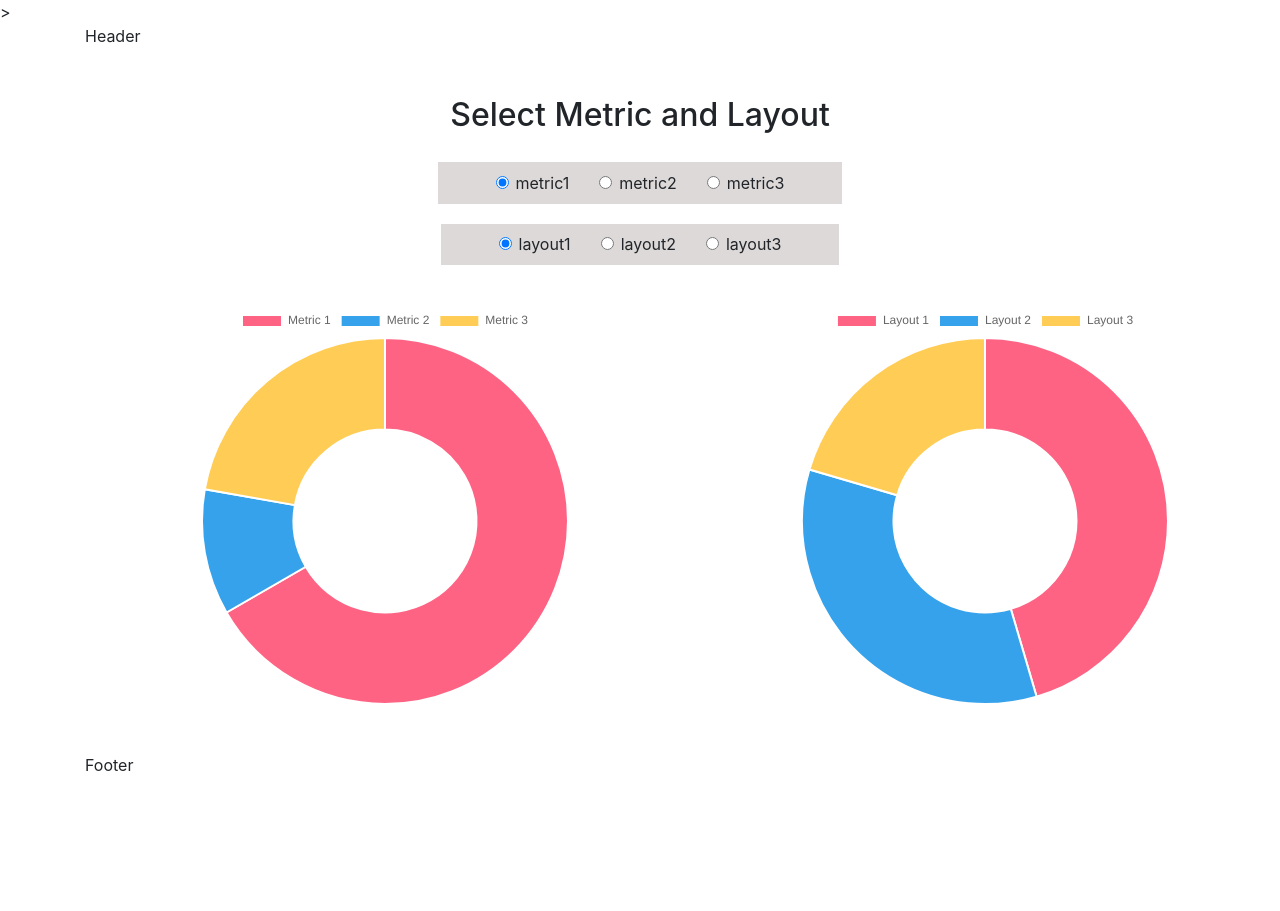
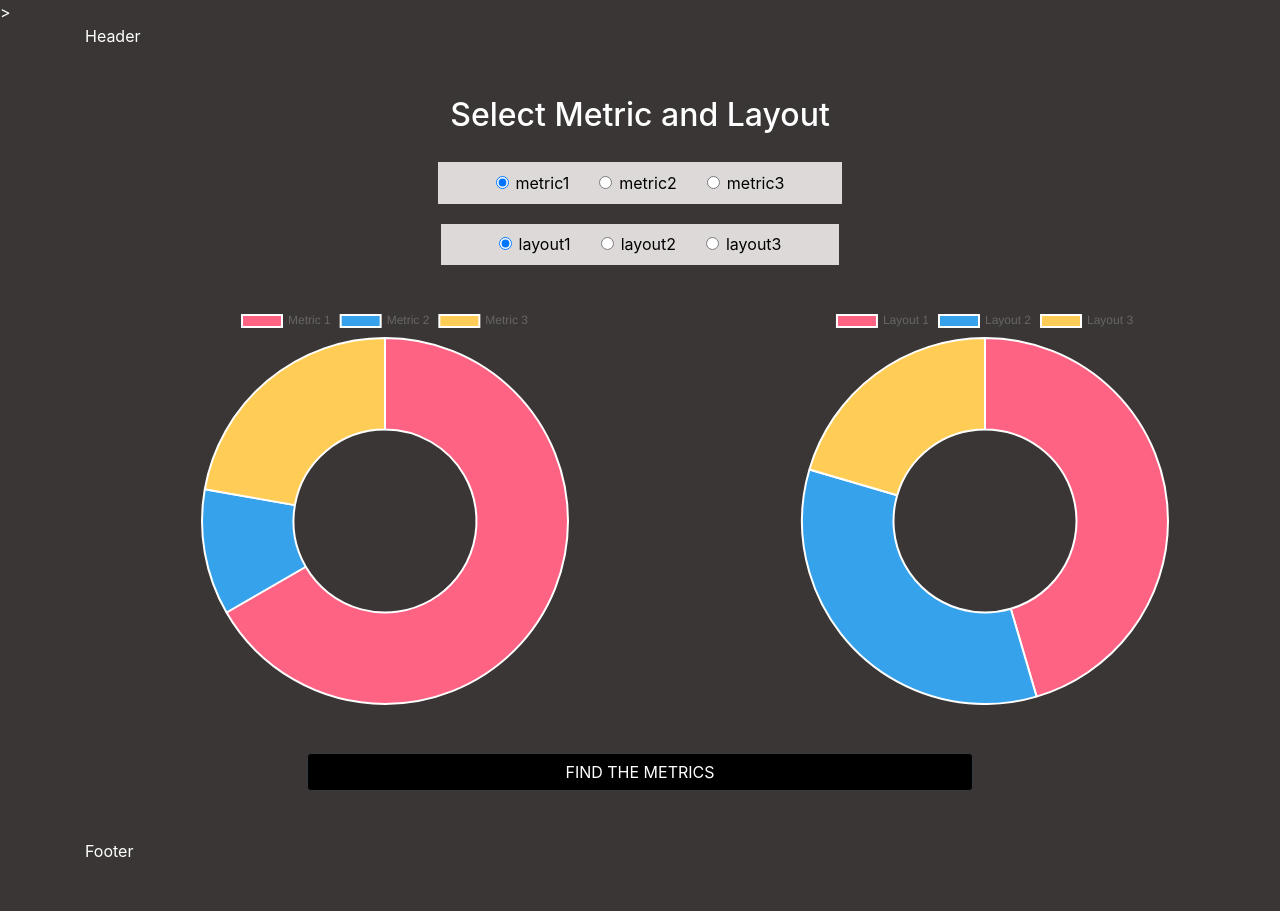
Before and after one commit to mehmetcangun/SNA4Slack---BLG-411E, a Flask app: page /preference in a window 1280 px wide. Before the commit the page ends 771 px from the top, so only its background shows below. Run offline with Flask 2, Linux system fonts and the light colour scheme; some libraries are stand-ins or nearby versions.

Commit message:
preference updated

```diff
--- a/requirements.txt
+++ b/requirements.txt
@@ -1,3 +1,5 @@
 Flask>=1.0
 psycopg2-binary>=2.7
 gunicorn>=19.9
+flask_sqlalchemy
+flask_migrate
--- a/server.py
+++ b/server.py
@@ -7,7 +7,8 @@ from src.controllers import AppController
 app = Flask(__name__, template_folder="src/views")
 app.config.from_object('config')
 app.add_url_rule("/", view_func=AppController.home_page, methods=['GET', 'POST'])
-app.add_url_rule("/preference", view_func=AppController.preference_page)
+app.add_url_rule("/preference", view_func=AppController.preference_page, methods=['GET', 'POST'])
+app.add_url_rule("/evaluate_metric_layout", view_func=AppController.evaluate_metric_layout, methods=['GET', 'POST'])
 
 if __name__ == "__main__":
     from src.models.DB import db, migrate
--- a/src/controllers/AppController.py
+++ b/src/controllers/AppController.py
@@ -1,4 +1,4 @@
-from flask import render_template, request, session
+from flask import render_template, request, session, redirect
 
 from .UserController import save_user, get_user_count, get_user_count_having_files
 from .SNAController import get_rate
@@ -24,3 +24,10 @@ def home_page():
 
 def preference_page():
     return render_template("preference.html")
+
+def evaluate_metric_layout():
+    metric = request.form['metric']
+    layout = request.form['layout']
+    print(metric)
+    print(layout)
+    return redirect('/')
--- a/src/views/preference.html
+++ b/src/views/preference.html
@@ -3,14 +3,16 @@ content %}
 
 <div class="container text-center">
   <h2 class="">Select Metric and Layout</h2>
+  <form action="{{ url_for('evaluate_metric_layout') }}" method="post">
     <div class="pref-groups">
       <div class="pref-radio-group">
         <div class="form-check">
           <input
             class="form-check-input"
             type="radio"
-          name="metric1"
+            name="metric"
             id="metric1"
+            value="metric1"
             checked
           />
           <label class="form-check-label" for="metric1"> metric1 </label>
@@ -19,8 +21,9 @@ content %}
           <input
             class="form-check-input"
             type="radio"
-          name="metric2"
+            name="metric"
             id="metric2"
+            value="metric2"
           />
           <label class="form-check-label" for="metric2"> metric2 </label>
         </div>
@@ -28,8 +31,9 @@ content %}
           <input
             class="form-check-input"
             type="radio"
-          name="metric3"
+            name="metric"
             id="metric3"
+            value="metric3"
           />
           <label class="form-check-label" for="metric3"> metric3 </label>
         </div>
@@ -39,8 +43,9 @@ content %}
           <input
             class="form-check-input"
             type="radio"
-          name="layout1"
+            name="layout"
             id="layout1"
+            value="layout1"
             checked
           />
           <label class="form-check-label" for="layout1"> layout1 </label>
@@ -49,8 +54,9 @@ content %}
           <input
             class="form-check-input"
             type="radio"
-          name="layout2"
+            name="layout"
             id="layout2"
+            value="layout2"
           />
           <label class="form-check-label" for="layout2"> layout2 </label>
         </div>
@@ -58,8 +64,9 @@ content %}
           <input
             class="form-check-input"
             type="radio"
-          name="layout3"
+            name="layout"
             id="layout3"
+            value="layout3"
           />
           <label class="form-check-label" for="layout3"> layout3 </label>
         </div>
@@ -69,6 +76,12 @@ content %}
       <canvas id="metricChart" width="600" height="400"></canvas>
       <canvas id="layoutChart" width="600" height="400"></canvas>
     </div>
+    <div>
+      <button type="submit" class="btn btn-dark mt-5 find-metric-btn">
+        FIND THE METRICS
+      </button>
+    </div>
+  <form>
 </div>
 <script src="static/prefChart.js"></script>
 <script>
--- a/static/custom.css
+++ b/static/custom.css
@@ -1,3 +1,8 @@
+body {
+  background-color: #3b3636;
+  color: white;
+}
+
 .pref-groups {
   display: inline-block;
 }
@@ -7,6 +12,7 @@
   display: inline-flex;
   background-color: #ddd9d9;
   padding: 1.5% 10%;
+  color: black;
 }
 
 .pref-radio-group > *:not(:last-child) {
@@ -17,3 +23,8 @@
   margin-top: 40px;
   display: flex;
 }
+
+.find-metric-btn {
+  width: 60% !important;
+  background-color: black;
+}
```
Lines whose indentation alone changed are shown as unchanged.
